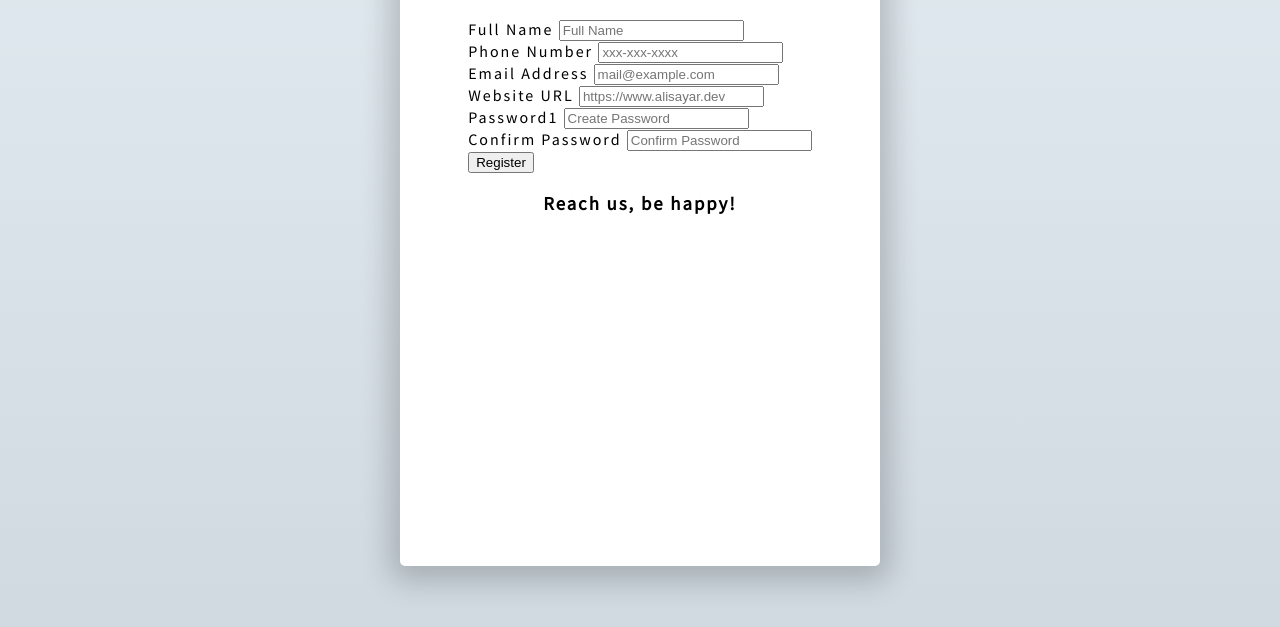
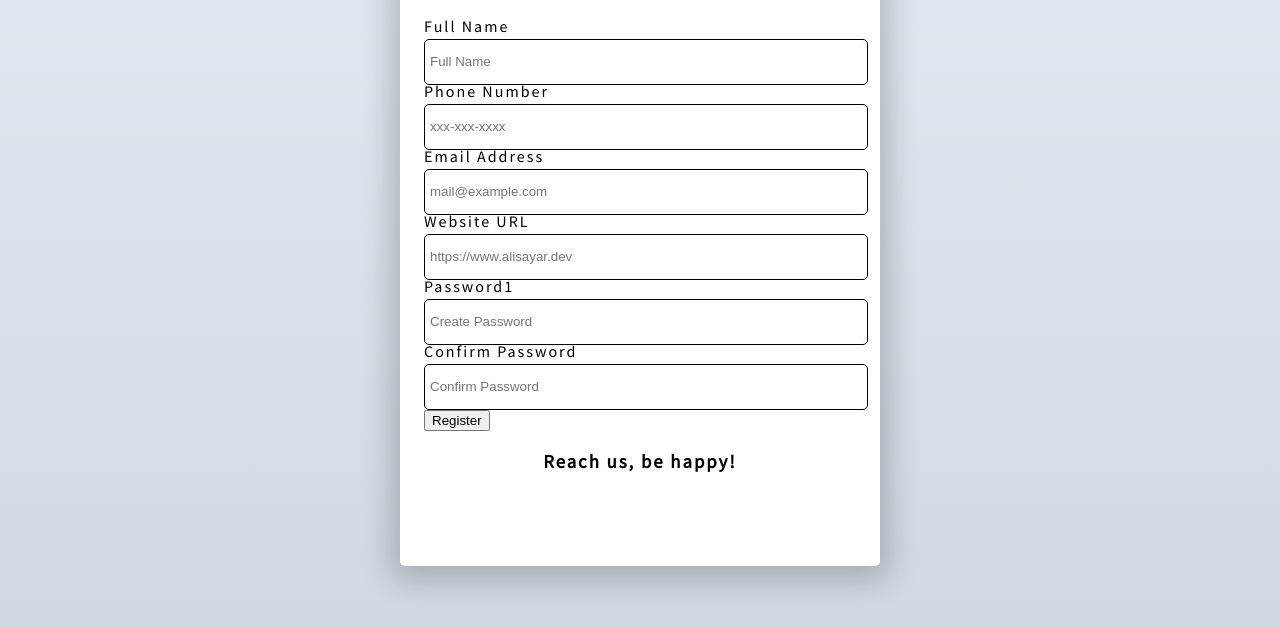
Before and after one commit to asyr01/formValidator, a plain HTML site: page index.html in a window 1280 px wide. Shown: the part 149-776 px from the top of the page. Drawn offline with Linux system fonts and the light colour scheme.

Commit message:
css added to style inputs and form

```diff
--- a/style.css
+++ b/style.css
@@ -25,3 +25,26 @@ body {
   border-radius: 5px;
   box-shadow: 0 5px 30px 10px rgba(0, 0, 0, 0.2);
 }
+
+/* Form */
+form {
+  width: 90%;
+}
+
+.form-group {
+  height: 65px;
+}
+
+label {
+  position: relative;
+  bottom: 3px;
+}
+
+input {
+  width: 100%;
+  height: 34px;
+  padding: 5px;
+  border: 1px solid black;
+  border-radius: 5px;
+  outline: none;
+}
```
